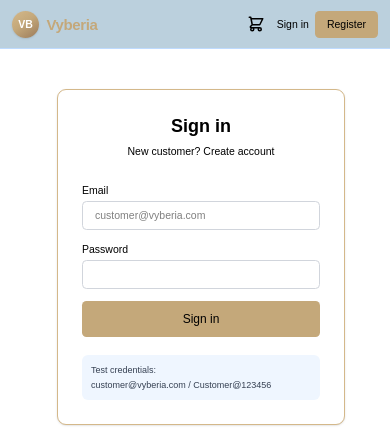
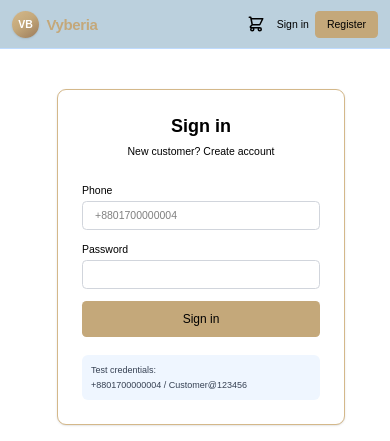
Before and after one commit to cirruscale/vyberia-portal-frontend, a React (Vite) app: page /login in a window 390 px wide. Shown: the top 441 px of the page. Built offline with nearby package versions, Linux system fonts and the light colour scheme; no server answers.

Commit message:
switch portal login/register to phone number
Login now uses phone instead of email. Register makes phone required
and email optional. Labels and test credentials updated accordingly.

```diff
--- a/src/lib/api/auth.ts
+++ b/src/lib/api/auth.ts
@@ -3,10 +3,10 @@ import type { ApiResponse, AuthOutput, User } from '../types'
 
 // Portal Auth
 export const portalAuth = {
-  register: (data: { name: string; email: string; phone?: string; password: string }) =>
+  register: (data: { name: string; phone: string; email?: string; password: string }) =>
     api.post<ApiResponse<AuthOutput>>('/api/v1/auth/register', data),
 
-  login: (data: { email: string; password: string }) =>
+  login: (data: { phone: string; password: string }) =>
     api.post<ApiResponse<AuthOutput>>('/api/v1/auth/login', data),
 
   refresh: (refresh_token: string) =>
--- a/src/lib/context/AuthContext.tsx
+++ b/src/lib/context/AuthContext.tsx
@@ -6,8 +6,8 @@ import { portalAuth } from '../api/auth'
 interface AuthContextType {
   user: User | null
   loading: boolean
-  login: (email: string, password: string) => Promise<void>
-  register: (name: string, email: string, password: string, phone?: string) => Promise<void>
+  login: (phone: string, password: string) => Promise<void>
+  register: (name: string, phone: string, password: string, email?: string) => Promise<void>
   logout: () => void
 }
 
@@ -29,8 +29,8 @@ export function AuthProvider({ children }: { children: ReactNode }) {
     }
   }, [])
 
-  const login = async (email: string, password: string) => {
-    const res = await portalAuth.login({ email, password })
+  const login = async (phone: string, password: string) => {
+    const res = await portalAuth.login({ phone, password })
     if (res.data) {
       setToken(res.data.tokens.access_token, false)
       setRefreshToken(res.data.tokens.refresh_token, false)
@@ -38,8 +38,8 @@ export function AuthProvider({ children }: { children: ReactNode }) {
     }
   }
 
-  const register = async (name: string, email: string, password: string, phone?: string) => {
-    const res = await portalAuth.register({ name, email, password, phone })
+  const register = async (name: string, phone: string, password: string, email?: string) => {
+    const res = await portalAuth.register({ name, phone, password, email })
     if (res.data) {
       setToken(res.data.tokens.access_token, false)
       setRefreshToken(res.data.tokens.refresh_token, false)
--- a/src/pages/portal/LoginPage.tsx
+++ b/src/pages/portal/LoginPage.tsx
@@ -6,7 +6,7 @@ import { Button } from '@/components/ui/Button'
 export default function LoginPage() {
   const { login, user } = useAuth()
   const navigate = useNavigate()
-  const [email, setEmail] = useState('')
+  const [phone, setPhone] = useState('')
   const [password, setPassword] = useState('')
   const [error, setError] = useState('')
   const [loading, setLoading] = useState(false)
@@ -18,7 +18,7 @@ export default function LoginPage() {
     setError('')
     setLoading(true)
     try {
-      await login(email, password)
+      await login(phone, password)
       navigate('/')
     } catch (err: unknown) {
       setError(err instanceof Error ? err.message : 'Login failed')
@@ -38,11 +38,11 @@ export default function LoginPage() {
 
         <form onSubmit={handleSubmit} className="space-y-4">
           <div>
-            <label className="block text-sm font-medium text-black mb-1">Email</label>
+            <label className="block text-sm font-medium text-black mb-1">Phone</label>
             <input
-              type="email" required value={email} onChange={e => setEmail(e.target.value)}
+              type="tel" required value={phone} onChange={e => setPhone(e.target.value)}
               className="w-full border border-gray-300 rounded-md px-4 py-2 text-sm text-black focus:outline-none focus:ring-2 focus:ring-brand"
-              placeholder="customer@vyberia.com"
+              placeholder="+8801700000004"
             />
           </div>
           <div>
@@ -60,7 +60,7 @@ export default function LoginPage() {
 
         <div className="mt-6 p-3 bg-blue-50 rounded-lg text-xs text-gray-700">
           <p className="font-medium mb-1 text-black">Test credentials:</p>
-          <p>customer@vyberia.com / Customer@123456</p>
+          <p>+8801700000004 / Customer@123456</p>
         </div>
       </div>
     </div>
--- a/src/pages/portal/RegisterPage.tsx
+++ b/src/pages/portal/RegisterPage.tsx
@@ -6,7 +6,7 @@ import { Button } from '@/components/ui/Button'
 export default function RegisterPage() {
   const { register, user } = useAuth()
   const navigate = useNavigate()
-  const [form, setForm] = useState({ name: '', email: '', phone: '', password: '' })
+  const [form, setForm] = useState({ name: '', phone: '', email: '', password: '' })
   const [error, setError] = useState('')
   const [loading, setLoading] = useState(false)
 
@@ -17,7 +17,7 @@ export default function RegisterPage() {
     setError('')
     setLoading(true)
     try {
-      await register(form.name, form.email, form.password, form.phone || undefined)
+      await register(form.name, form.phone, form.password, form.email || undefined)
       navigate('/')
     } catch (err: unknown) {
       setError(err instanceof Error ? err.message : 'Registration failed')
@@ -41,8 +41,8 @@ export default function RegisterPage() {
         <form onSubmit={handleSubmit} className="space-y-4">
           {[
             { key: 'name', label: 'Full Name', type: 'text', required: true },
-            { key: 'email', label: 'Email', type: 'email', required: true },
-            { key: 'phone', label: 'Phone (optional)', type: 'tel', required: false },
+            { key: 'phone', label: 'Phone', type: 'tel', required: true },
+            { key: 'email', label: 'Email (optional)', type: 'email', required: false },
             { key: 'password', label: 'Password', type: 'password', required: true },
           ].map(({ key, label, type, required }) => (
             <div key={key}>
```
